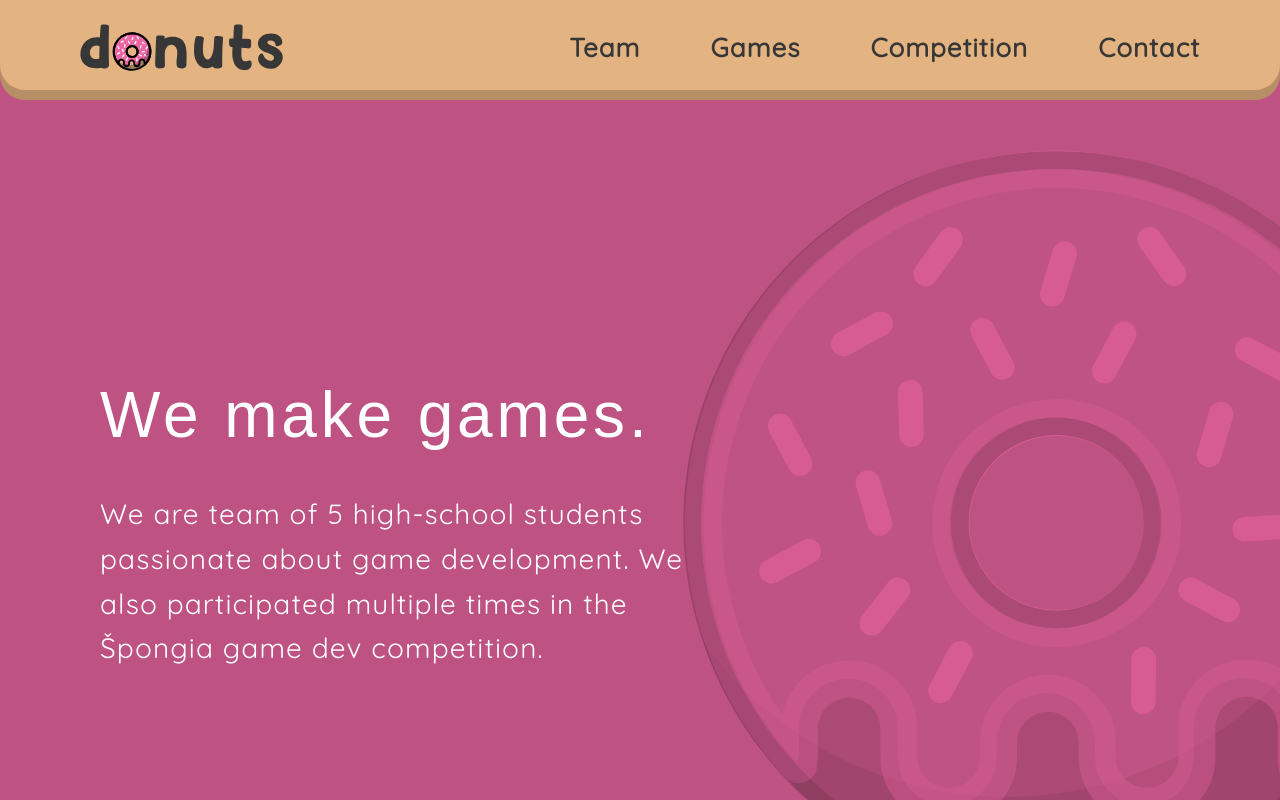
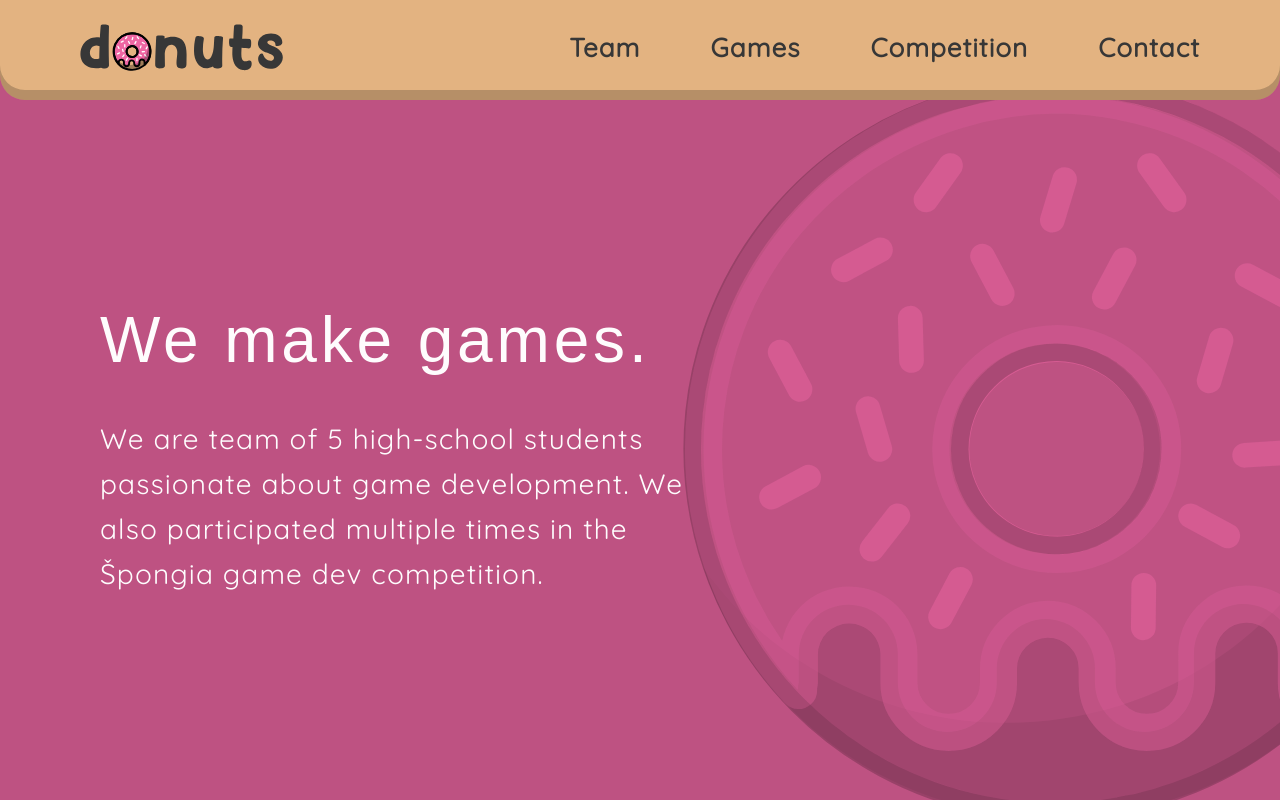
Before and after one commit to samuel-soltys/koblihy-website, a Next.js app: page / in a window 1280 px wide. Shown: the top 800 px of the page. Built offline with nearby package versions, Linux system fonts and the light colour scheme; a web font is replaced by a local one.

Commit message:
Loading, Hero fix and animation

```diff
--- a/src/components/loading.tsx
+++ b/src/components/loading.tsx
@@ -13,7 +13,7 @@ const Loading = () => {
 			document.getElementsByTagName("body")[0].style.overflowY = "visible";
 			document.getElementById("__next")!.style.overflowY = "visible";
             loading.current!.style.display = "none";
-        }, 4200);
+        }, 4500);
     }, []);
 
     return (
--- a/src/scss/main.scss
+++ b/src/scss/main.scss
@@ -2,6 +2,19 @@
 @import "design-system/css-reset";
 @import "design-system/colors";
 @import "design-system/typography";
+
+$animation_delay: 5s;
+@keyframes opacity {
+	from { opacity: 0; }
+	to { opacity: 1; }
+}
+.animation-element {
+	opacity: 0;
+	animation-name: opacity;
+	animation-duration: 2s;
+	animation-fill-mode: forwards;
+}
+
 .content { padding: 100px; }
 section { margin-bottom: 250px; }
 .hero { display: none; }
@@ -58,7 +71,9 @@ h1 { margin-bottom: 40px; }
 	display: flex;
 	justify-content: space-between;
 	align-items: center;
-	margin-top: 50px;
+	height: calc(100vh - 100px);
+	@extend .animation-element;
+	animation-delay: $animation_delay;
 	p {
 		font-size: 28px;
 		width: 35ch;
```
